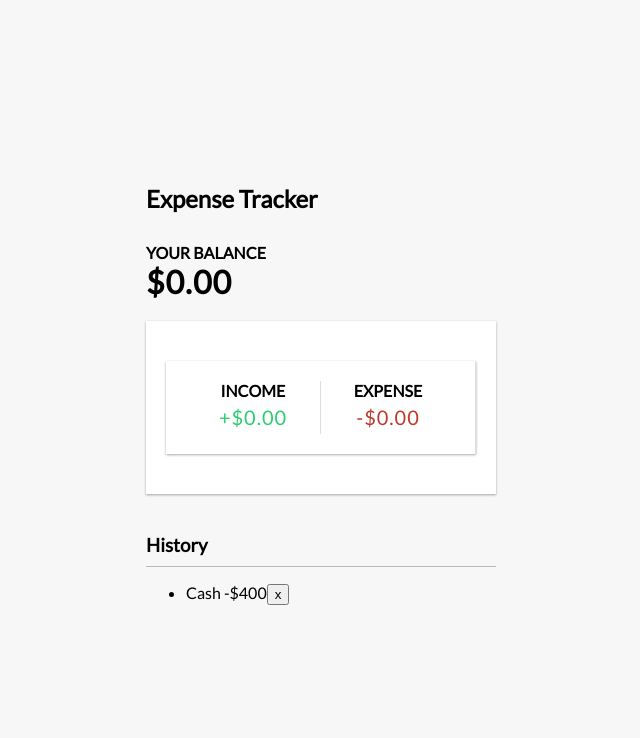
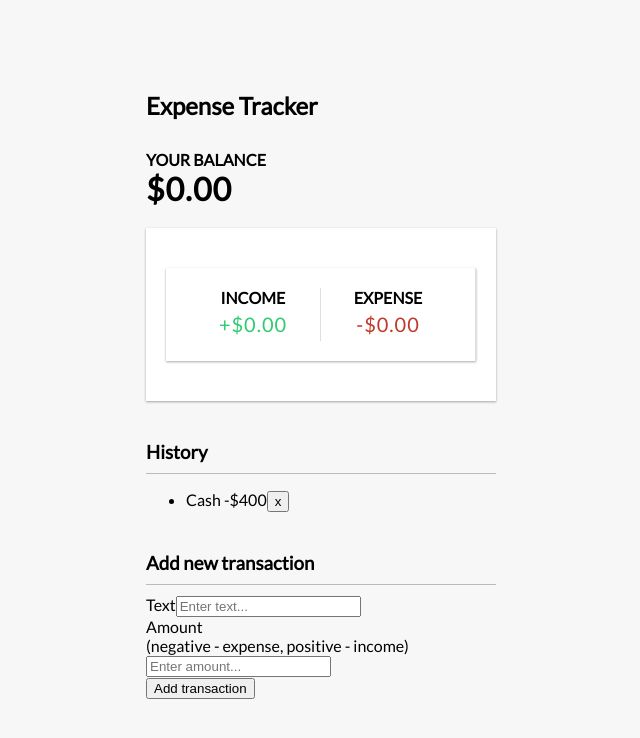
Before and after one commit to littletonjeffrey/expense-tracker, a React (Create React App) app: page / in a window 1280 px wide. Shown: the top 738 px of the page, without its empty margins (319-959 px from the left). Built offline with nearby package versions, Linux system fonts and the light colour scheme; the HTML template or start-up script is replaced by a standard one.

Commit message:
Transaction component added

```diff
--- a/src/App.js
+++ b/src/App.js
@@ -2,6 +2,7 @@
 import { Balance } from './components/Balance';
 import { IncomeExpenses } from './components/IncomeExpenses';
 import { TransactionList } from './components/TransactionList';
+import { Transaction } from './components/Transaction';
 import './App.css';
 
 function App() {
@@ -12,6 +13,7 @@
         < Balance />
         < IncomeExpenses />
         < TransactionList />
+        < Transaction />
       </div>
     </div>
   );
--- /dev/null
+++ b/src/components/Transaction.jsx
@@ -0,0 +1,23 @@
+import React from 'react'
+
+export const Transaction = () => {
+  return (
+    <>
+        <h3>Add new transaction</h3>
+        <form id="form">
+            <div className="form-control">
+                <label htmlFor="text">Text</label>
+                <input type="text" placeholder="Enter text..." />
+            </div>
+            <div className="form-control">
+                <label htmlFor="amount"
+                    >Amount <br />
+                    (negative - expense, positive - income)</label
+                >
+                <input type="number"  placeholder="Enter amount..." />
+            </div>
+            <button className="btn">Add transaction</button>
+        </form>
+    </ >
+  )
+}
```
